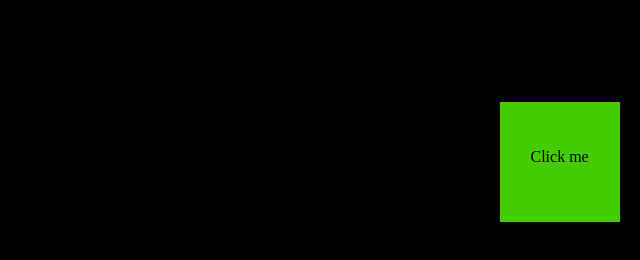
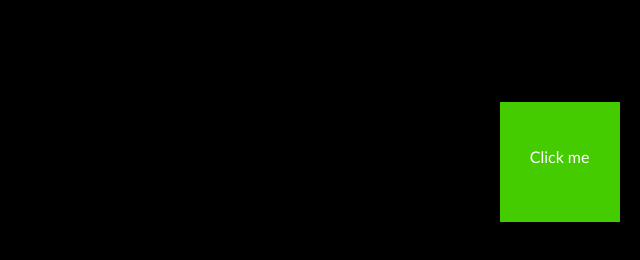
Before and after one commit to chillenz/box-game, a plain HTML site: page index.html in a window 1280 px wide. Shown: the top 260 px of the page, 640-1280 px from the left. Drawn offline with Linux system fonts and the light colour scheme.

Commit message:
better font.css

```diff
--- a/style.css
+++ b/style.css
@@ -4,6 +4,7 @@ body{
     width: 100vw;
     overflow: hidden;
     background-color: rgb(0, 0, 0);
+    font-family: calibri;
 }
 
 #area{
@@ -22,7 +23,7 @@ body{
     margin-left: 30%;
     text-align: center;
     line-height: 110px;
-    color: rgb(0, 0, 0);
+    color: white;
 }
 
 @media (max-width: 600px) {
```
